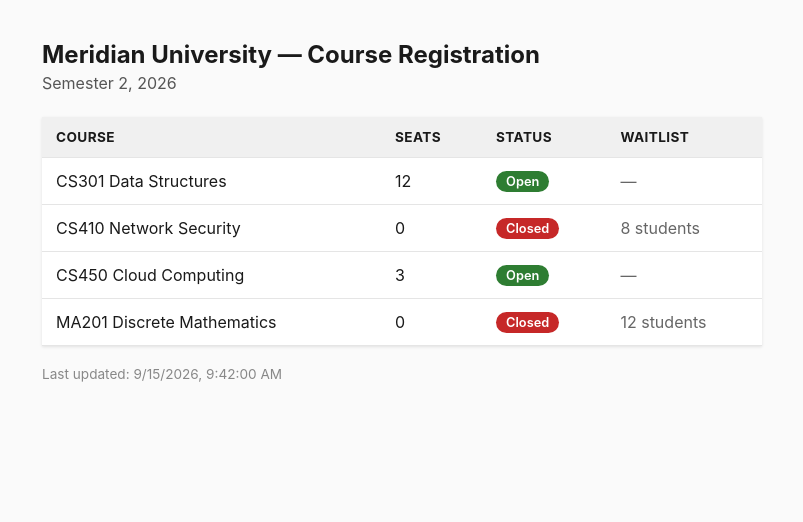
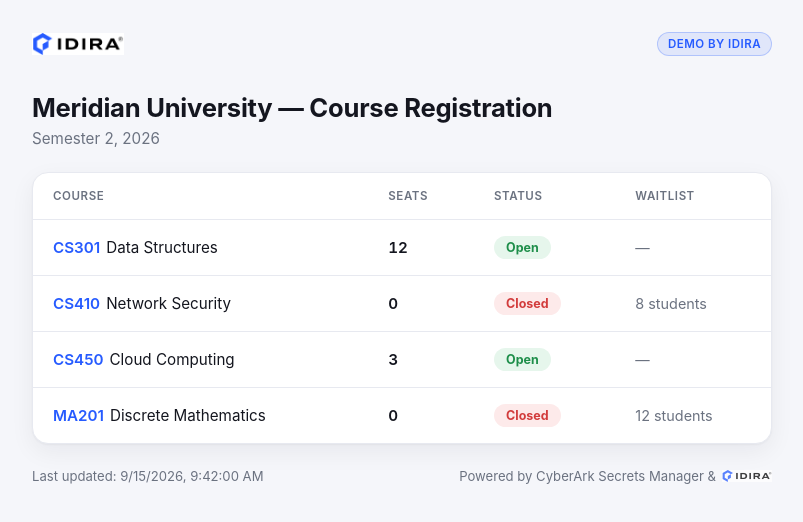
Before and after one commit to sadesh123/course-registration, a plain HTML site: page index.html in a window 1280 px wide. Shown: the whole page, without its empty margins (238-1041 px from the left). Drawn offline with Linux system fonts and the light colour scheme.

Commit message:
Polish UI with Idira branding and add incrementing version tags to pipeline

```diff
--- a/index.html
+++ b/index.html
@@ -7,71 +7,209 @@
 <style>
   :root {
     color-scheme: light dark;
+    --brand: #265bff;
+    --brand-dark: #1a44cc;
+    --bg: #f5f6fa;
+    --surface: #ffffff;
+    --text: #14161f;
+    --muted: #6b7280;
+    --border: #e7e9f0;
+    --open-bg: #e6f6ec;
+    --open-text: #1e8e4a;
+    --closed-bg: #fdeaea;
+    --closed-text: #d23c3c;
+    --shadow: 0 1px 2px rgba(20,22,31,0.04), 0 8px 24px rgba(20,22,31,0.06);
   }
+
+  @media (prefers-color-scheme: dark) {
+    :root {
+      --bg: #0f1117;
+      --surface: #171a23;
+      --text: #f2f3f7;
+      --muted: #9aa0ad;
+      --border: #262a36;
+      --open-bg: rgba(30,142,74,0.18);
+      --open-text: #4fd087;
+      --closed-bg: rgba(210,60,60,0.18);
+      --closed-text: #ff7373;
+      --shadow: 0 1px 2px rgba(0,0,0,0.3), 0 8px 24px rgba(0,0,0,0.35);
+    }
+  }
+
+  * { box-sizing: border-box; }
+
   body {
-    font-family: -apple-system, BlinkMacSystemFont, "Segoe UI", Roboto, sans-serif;
-    max-width: 720px;
-    margin: 40px auto;
-    padding: 0 20px;
-    color: #1a1a1a;
-    background: #fafafa;
+    font-family: -apple-system, BlinkMacSystemFont, "Segoe UI", Inter, Roboto, sans-serif;
+    max-width: 780px;
+    margin: 0 auto;
+    padding: 32px 20px 60px;
+    color: var(--text);
+    background: var(--bg);
+    -webkit-font-smoothing: antialiased;
   }
-  header h1 {
-    margin-bottom: 4px;
-    font-size: 1.5rem;
+
+  .topbar {
+    display: flex;
+    align-items: center;
+    justify-content: space-between;
+    margin-bottom: 36px;
   }
-  header p {
-    margin-top: 0;
-    color: #555;
+
+  .brand {
+    display: flex;
+    align-items: center;
+    gap: 10px;
   }
+
+  .brand img {
+    height: 22px;
+    width: auto;
+    display: block;
+  }
+
+  .demo-pill {
+    font-size: 0.72rem;
+    font-weight: 600;
+    letter-spacing: 0.04em;
+    text-transform: uppercase;
+    color: var(--brand);
+    background: rgba(38,91,255,0.1);
+    border: 1px solid rgba(38,91,255,0.25);
+    padding: 4px 10px;
+    border-radius: 999px;
+    white-space: nowrap;
+  }
+
+  .hero {
+    margin-bottom: 24px;
+  }
+
+  .hero h1 {
+    margin: 0 0 6px;
+    font-size: 1.6rem;
+    font-weight: 700;
+    letter-spacing: -0.01em;
+  }
+
+  .hero p {
+    margin: 0;
+    color: var(--muted);
+    font-size: 0.95rem;
+  }
+
+  .card {
+    background: var(--surface);
+    border: 1px solid var(--border);
+    border-radius: 16px;
+    box-shadow: var(--shadow);
+    overflow: hidden;
+  }
+
   table {
     width: 100%;
     border-collapse: collapse;
-    margin-top: 24px;
-    background: #fff;
-    box-shadow: 0 1px 3px rgba(0,0,0,0.1);
   }
-  th, td {
-    padding: 12px 14px;
+
+  thead th {
     text-align: left;
-    border-bottom: 1px solid #e5e5e5;
+    font-size: 0.72rem;
+    font-weight: 600;
+    text-transform: uppercase;
+    letter-spacing: 0.05em;
+    color: var(--muted);
+    padding: 16px 20px;
+    border-bottom: 1px solid var(--border);
   }
-  th {
-    background: #f0f0f0;
-    font-size: 0.85rem;
-    text-transform: uppercase;
-    letter-spacing: 0.03em;
+
+  tbody td {
+    padding: 16px 20px;
+    border-bottom: 1px solid var(--border);
+    font-size: 0.95rem;
   }
+
+  tbody tr:last-child td {
+    border-bottom: none;
+  }
+
+  tbody tr {
+    transition: background-color 0.15s ease;
+  }
+
+  tbody tr:hover {
+    background: rgba(38,91,255,0.035);
+  }
+
+  .course-code {
+    display: inline-block;
+    font-weight: 600;
+    color: var(--brand);
+    margin-right: 6px;
+  }
+
+  .seats {
+    font-variant-numeric: tabular-nums;
+    font-weight: 600;
+  }
+
   .badge {
     display: inline-block;
-    padding: 3px 10px;
-    border-radius: 12px;
-    font-size: 0.8rem;
-    font-weight: 600;
-    color: #fff;
+    padding: 4px 12px;
+    border-radius: 999px;
+    font-size: 0.78rem;
+    font-weight: 700;
   }
+
   .badge.open {
-    background: #2e7d32;
+    background: var(--open-bg);
+    color: var(--open-text);
   }
+
   .badge.closed {
-    background: #c62828;
+    background: var(--closed-bg);
+    color: var(--closed-text);
   }
+
   .waitlist {
-    color: #666;
+    color: var(--muted);
+    font-size: 0.9rem;
   }
+
   footer {
-    margin-top: 20px;
-    font-size: 0.85rem;
-    color: #888;
+    margin-top: 24px;
+    display: flex;
+    align-items: center;
+    justify-content: space-between;
+    font-size: 0.82rem;
+    color: var(--muted);
+  }
+
+  footer .powered {
+    display: flex;
+    align-items: center;
+    gap: 6px;
+  }
+
+  footer img {
+    height: 12px;
+    width: auto;
+    opacity: 0.75;
   }
 </style>
 </head>
 <body>
-  <header>
+  <div class="topbar">
+    <div class="brand">
+      <img src="idira-logo.png" alt="Idira">
+    </div>
+    <span class="demo-pill">Demo by Idira</span>
+  </div>
+
+  <div class="hero">
     <h1>Meridian University — Course Registration</h1>
     <p id="semester">Loading semester…</p>
-  </header>
+  </div>
 
+  <div class="card">
     <table>
       <thead>
         <tr>
@@ -85,8 +223,12 @@
         <tr><td colspan="4">Loading courses…</td></tr>
       </tbody>
     </table>
+  </div>
 
-  <footer id="last-updated"></footer>
+  <footer>
+    <span id="last-updated"></span>
+    <span class="powered">Powered by CyberArk Secrets Manager &amp; <img src="idira-logo.png" alt="Idira"></span>
+  </footer>
 
 <script>
   fetch("courses.json")
@@ -102,8 +244,8 @@
           : "—";
         return (
           "<tr>" +
-          "<td>" + course.code + " " + course.name + "</td>" +
-          "<td>" + course.seats + "</td>" +
+          "<td><span class=\"course-code\">" + course.code + "</span>" + course.name + "</td>" +
+          "<td class=\"seats\">" + course.seats + "</td>" +
           "<td><span class=\"badge " + badgeClass + "\">" + course.status + "</span></td>" +
           "<td class=\"waitlist\">" + waitlist + "</td>" +
           "</tr>"
```
Also changed, not shown: idira-logo.png (added), 3 other files. Lines whose indentation alone changed are shown as unchanged.
